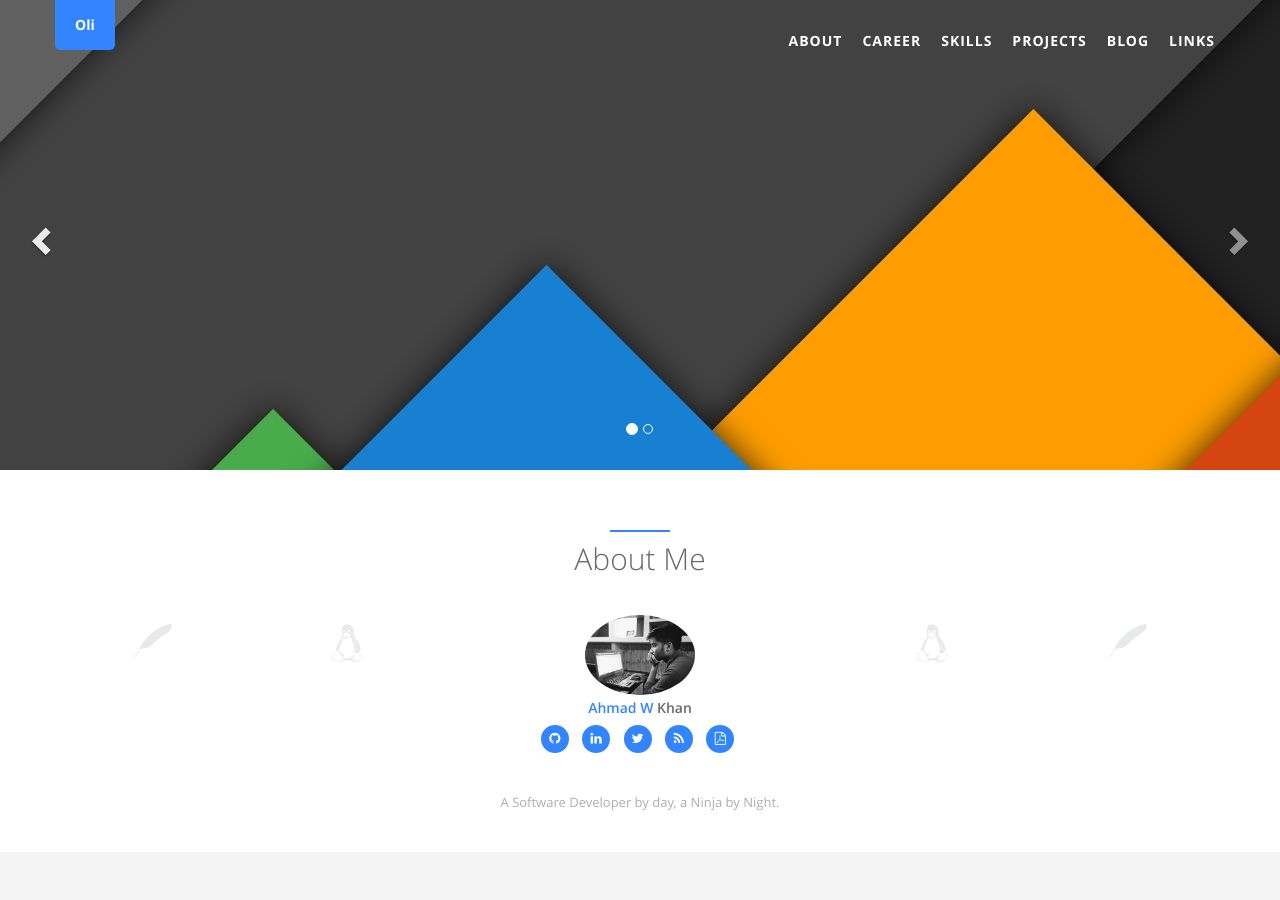
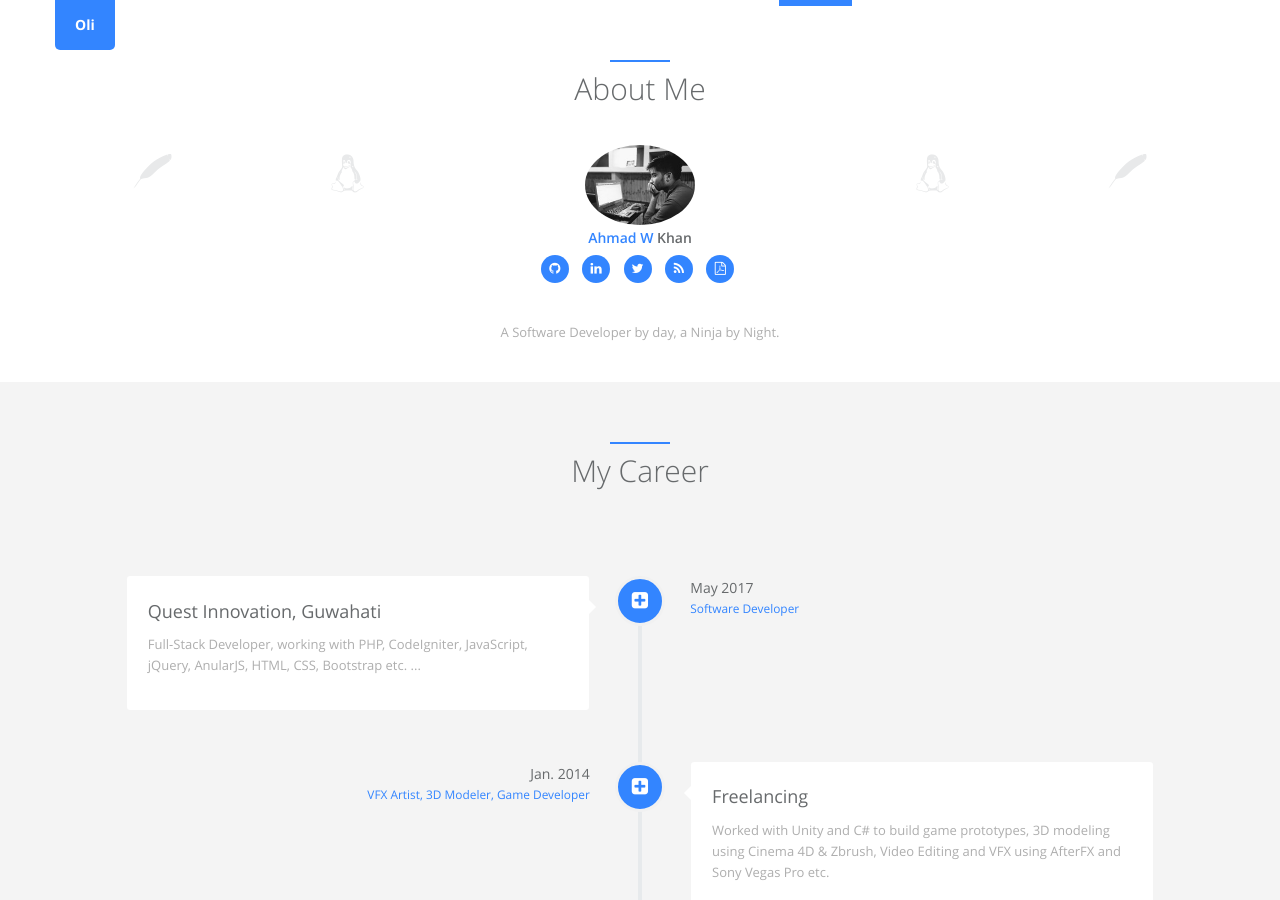
Before and after one commit to Ahmad-Waliullah-Khan/Ahmad-W-Khan.github.io, a Jekyll site: the page built from index.html, in a window 1280 px wide and 900 px high. Built offline with Jekyll 4.4.1, drawn with Linux system fonts in a browser that asks for light colours.

Commit message:
remove carousel

```diff
--- a/_includes/carousel.html
+++ b/_includes/carousel.html
@@ -1,4 +1,4 @@
-<div id="inSlider" class="carousel carousel-fade" data-ride="carousel">
+<!-- <div id="inSlider" class="carousel carousel-fade" data-ride="carousel">
     <ol class="carousel-indicators">
         <li data-target="#inSlider" data-slide-to="0" class="active"></li>
         <li data-target="#inSlider" data-slide-to="1"></li>
@@ -9,12 +9,12 @@
             <div class="container">
                 <div class="carousel-caption">
                 </div>
-                <div class="carousel-image wow zoomIn">
+                <div class="carousel-image wow zoomIn"> -->
                     <!-- <img src="static/img/landing/laptop.png" alt="laptop"/> -->
-                </div>
-            </div>
+              <!--   </div>
+            </div> -->
             <!-- Set background for slide in css -->
-            <div
+            <!-- <div
             class="header-back"
             style="background-image: url({{ '/static/assets/img/' | prepend: site.baseurl }}{{ site.data.index.banners[0].src }});"
             title="{{ site.data.index.banners[0].title }}">
@@ -26,12 +26,12 @@
             <div class="container">
                 <div class="carousel-caption">
                 </div>
-                <div class="carousel-image wow zoomIn">
+                <div class="carousel-image wow zoomIn"> -->
                     <!-- <img src="static/img/landing/laptop.png" alt="laptop"/> -->
-                </div>
-            </div>
+                <!-- </div>
+            </div> -->
             <!-- Set background for slide in css -->
-            <div class="header-back" style="background-image: url({{ "/static/assets/img/"  | prepend: site.baseurl }}{{ banner.src }});" title="{{ banner.title }}"></div>
+            <!-- <div class="header-back" style="background-image: url({{ "/static/assets/img/"  | prepend: site.baseurl }}{{ banner.src }});" title="{{ banner.title }}"></div>
         </div>
         {% endfor %}
 
@@ -44,4 +44,4 @@
         <span class="glyphicon glyphicon-chevron-right" aria-hidden="true"></span>
         <span class="sr-only">Next</span>
     </a>
-</div>
+</div> -->
```
